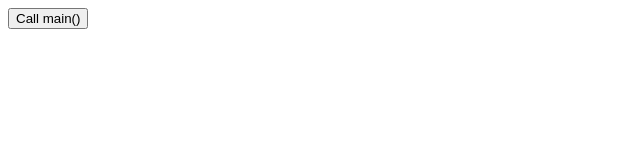
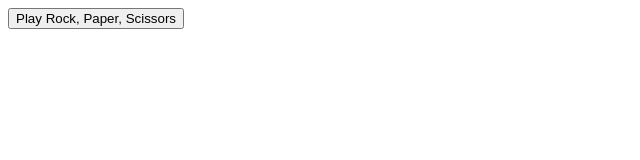
Before and after one commit to Westfield-Codes/rps-rochambo-mmoreinis, a plain HTML site: page index.html in a window 1280 px wide. Shown: the whole page, without its empty margins (0-640 px from the left). Drawn offline with Linux system fonts and the light colour scheme.

Commit message:
Update index.html

```diff
--- a/index.html
+++ b/index.html
@@ -5,7 +5,7 @@
     <title>Multiplication Simple</title>
   </head>
   <body>
-    <button onClick="main();">Call main()</button>
+    <button onClick="main();">Play Rock, Paper, Scissors</button>
     <script src="script.js"></script>
   </body>
 </html>
```
